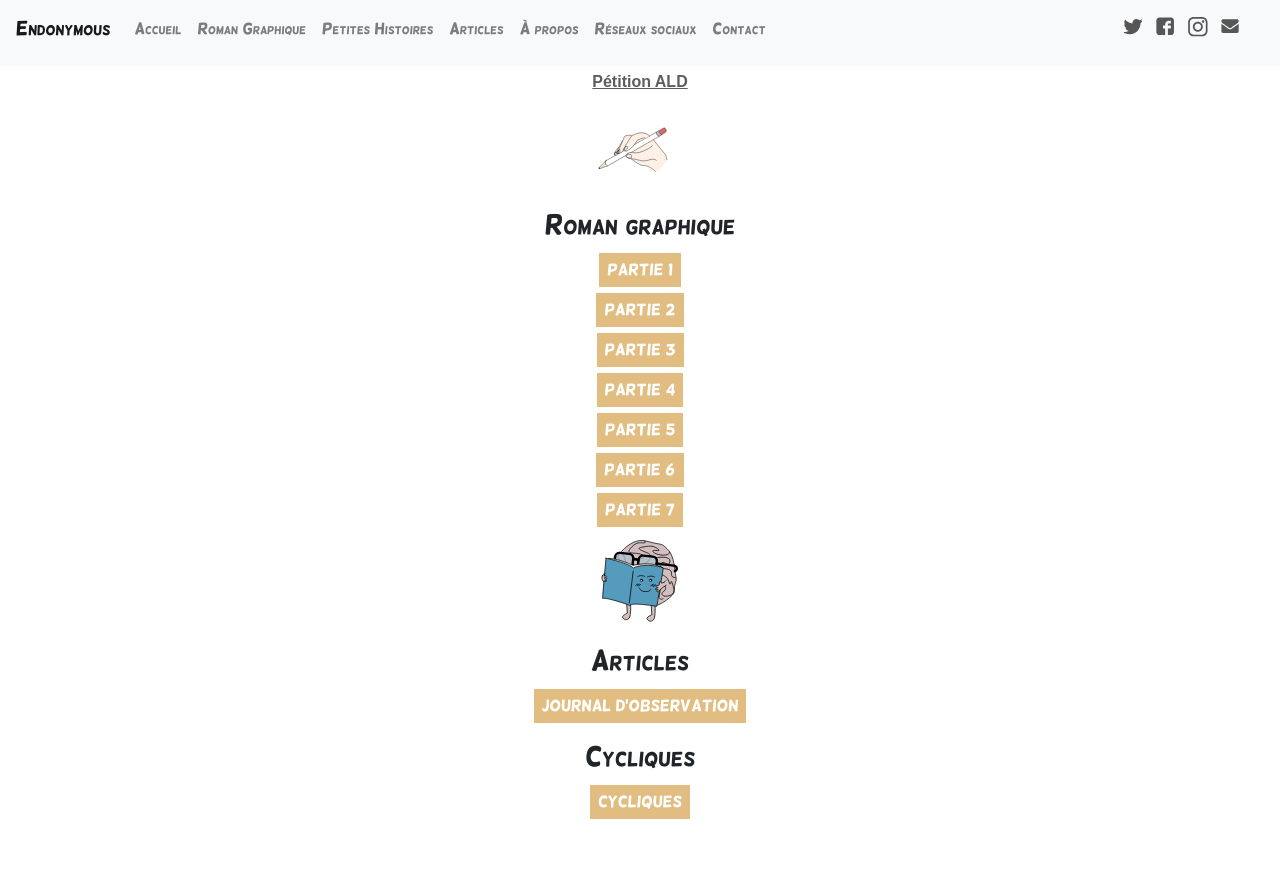
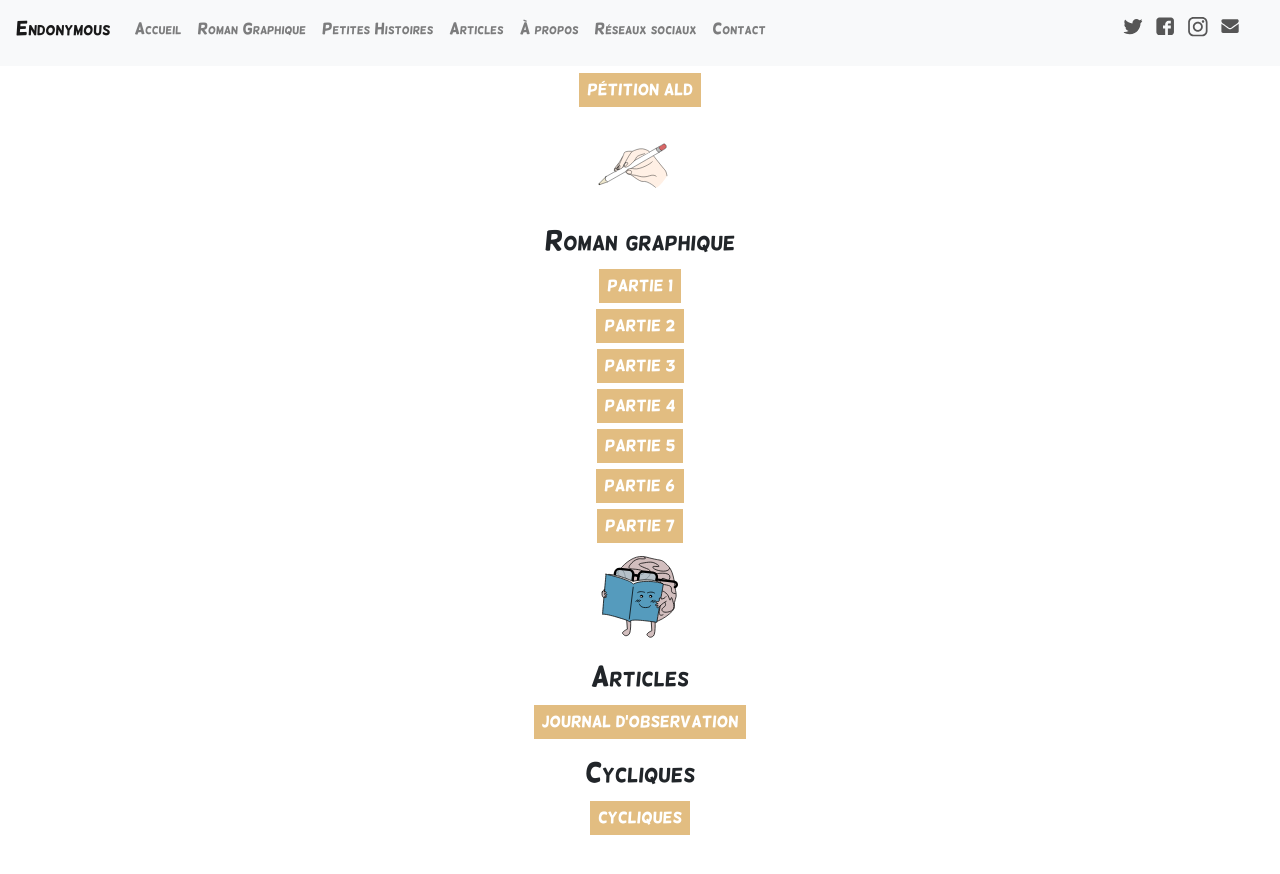
Before and after one commit to IzzDesign/old.endonymous.fr, a Jekyll site: the page built from sommaire.html, in a window 1280 px wide. Shown: the top 874 px of the page. Built offline with Jekyll 4.4.1, drawn with Linux system fonts in a browser that asks for light colours.

Commit message:
Update sommaire.html

```diff
--- a/sommaire.html
+++ b/sommaire.html
@@ -6,7 +6,7 @@ title: Blog BD
 <div class="container center">
   <div class="row center">
     <div class="col-md-8">
-      <a href="https://www.change.org/p/minist%C3%A8re-des-solidarit%C3%A9s-et-de-la-sant%C3%A9-faisons-int%C3%A9grer-l-endom%C3%A9triose-dans-la-liste-des-ald30">Pétition ALD</a>
+      <a href="https://www.change.org/p/minist%C3%A8re-des-solidarit%C3%A9s-et-de-la-sant%C3%A9-faisons-int%C3%A9grer-l-endom%C3%A9triose-dans-la-liste-des-ald30" class="cta bio">Pétition ALD</a>
     </div>
     <div class="col-md-8">
       <img src="../assets/images/articles/bd/bd.svg" class="petit">
```
